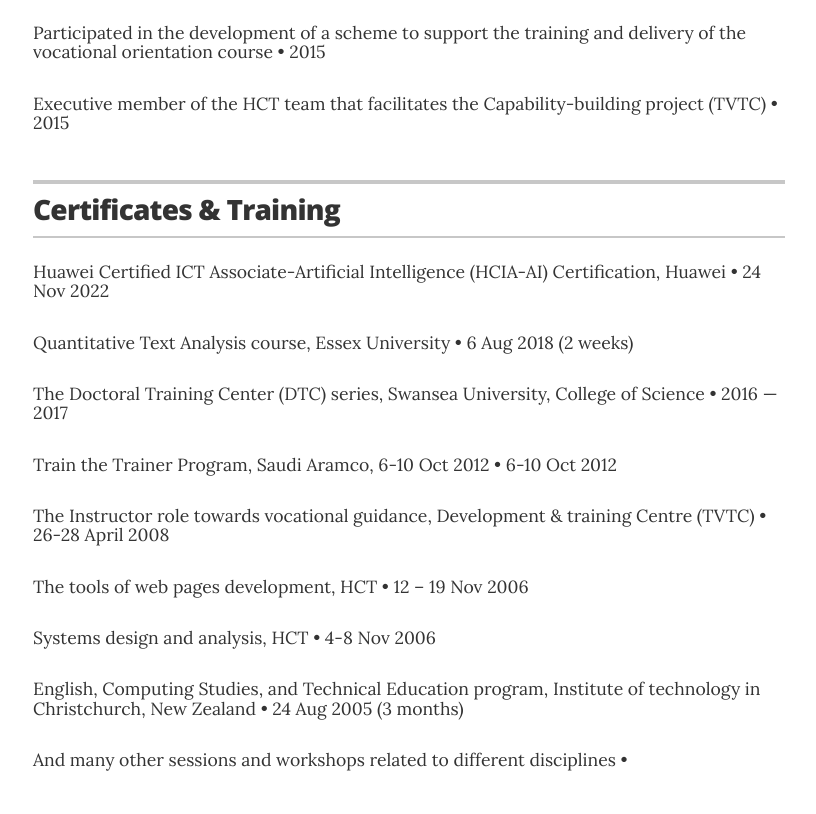
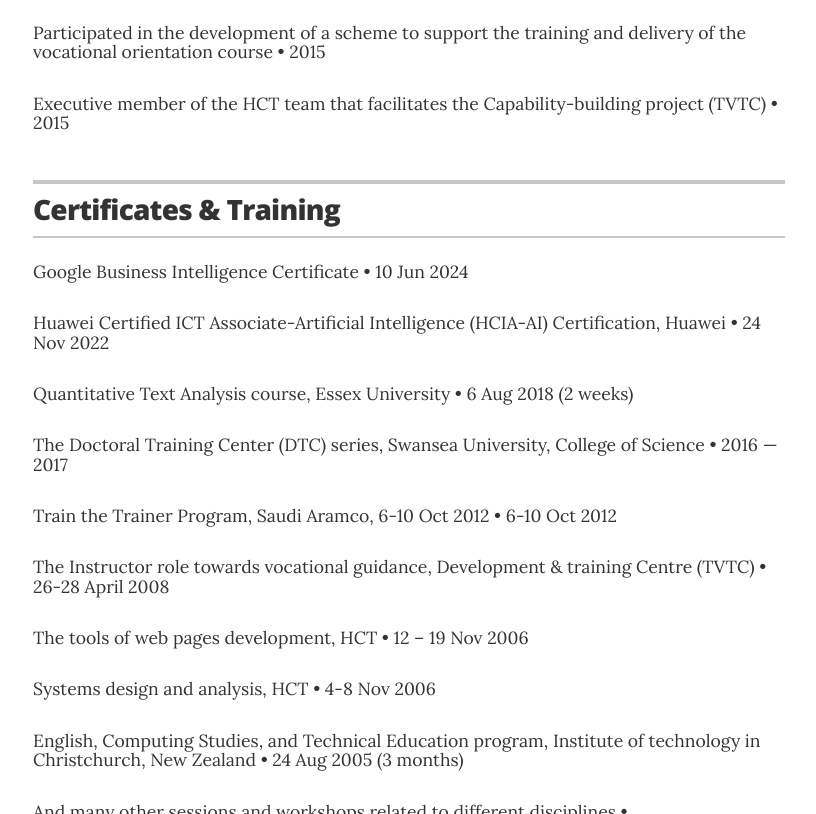
Before and after one commit to msalharbi/msalharbi.github.io, a Jekyll site: the page built from index.html, in a window 1280 px wide and 900 px high, scrolled down 3518 px, cut to the strip 0-814 px from the top of the window. Shown: the whole strip, without its empty margins (231-1047 px from the left). Built offline with Jekyll 4.4.1, drawn with Linux system fonts in a browser that asks for light colours.

Commit message:
added google BI certificate

```diff
--- a/_data/trainings.yml
+++ b/_data/trainings.yml
@@ -1,5 +1,11 @@
 # Associations
 # comment out the urls if you do not wish to display them
+
+- # organization: PETA
+  role: Google Business Intelligence Certificate
+  year: 10 Jun 2024
+  # summary: Organized fund drives and participated in fundraising events for the benefit of PETA's local Springfield operations.
+
 - # organization: PETA
   role: Huawei Certified ICT Associate-Artificial Intelligence (HCIA-AI) Certification, Huawei
   year: 24 Nov 2022
```
